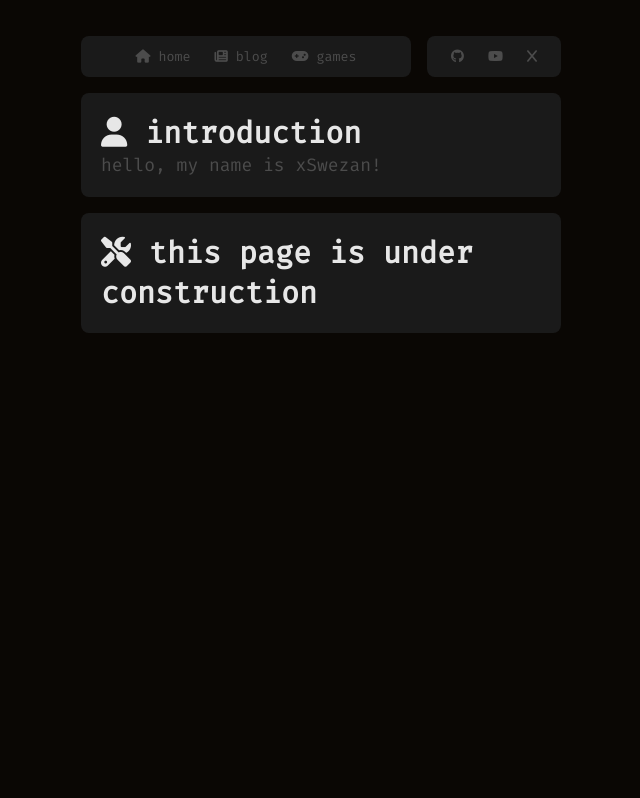
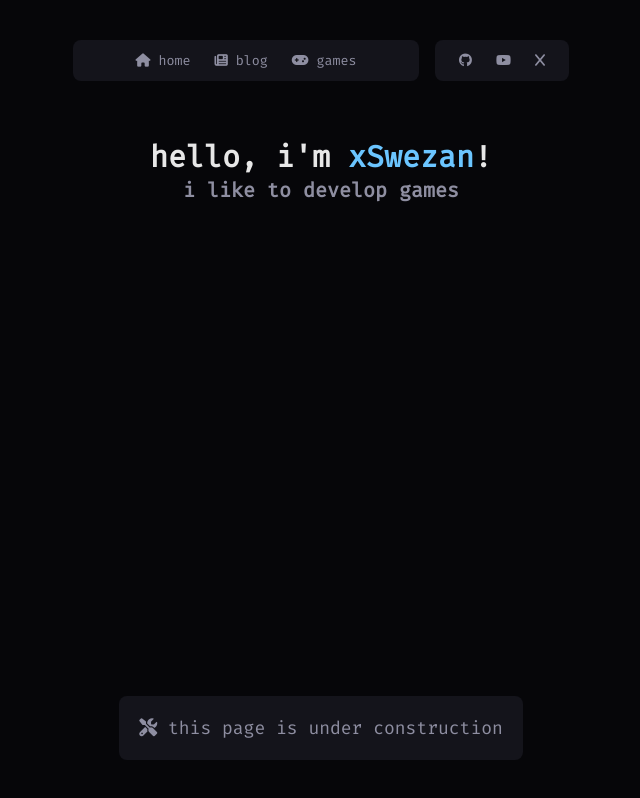
Before and after one commit to xSwezan/xSwezan.github.io, a plain HTML site: page index.html in a window 1280 px wide. Shown: the whole page, without its empty margins (319-959 px from the left). Drawn offline with Linux system fonts and the light colour scheme.

Commit message:
Some trash

```diff
--- a/index.html
+++ b/index.html
@@ -21,18 +21,23 @@
                 <button onclick="window.open('https://www.twitter.com/xSwezan','_blank')"><i class="fa-brands fa-x"></i></button>
             </div>
         </div>
-        <div class="group">
-            <h1><i class="fa-solid fa-user"></i> introduction</h1>
-            <p>hello, my name is xSwezan!</p>
-        </div>
-        <div class="group">
-            <h1><i class="fa-solid fa-tools"></i> this page is under construction</h1>
-            <p></p>
-        </div>
+
+        <section style="display: flex; flex-direction: column; align-items: center; margin: 0 auto; margin-top: 3rem; margin-bottom: 3rem;">
+            <h1>hello, i'm <span style="color: var(--primary);">xSwezan</span>!</h1>
+            <h2>i like to develop games</h2>
+        </section>
+
         <!-- <div class="group">
             <h1><i class="fa-solid fa-code"></i> programming</h1>
-            <p></p>
         </div> -->
+
+        <!-- <div class="group">
+            <h1><i class="fa-solid fa-user"></i> introduction</h1>
+        </div> -->
+
+        <div class="group" style="margin-top: auto;">
+            <p><i class="fa-solid fa-tools"></i> this page is under construction</p>
+        </div>
     </div>
 </body>
 </html>
--- a/style.css
+++ b/style.css
@@ -4,10 +4,10 @@
 }
 
 :root {
-    --background: #0a0704;
-    --primary: #ffac2a;
-    --sub: #4c4c4c;
-    --sub-alt: #1a1a1a;
+    --background: #060609;
+    --primary: #6bc5ff;
+    --sub: #8e8ea1;
+    --sub-alt: #14141b;
     --text: #e7e7e7;
 
     --border-radius: 8px;
@@ -19,8 +19,14 @@
 }
 
 * {
+    padding: 0;
+    margin: 0;
     font-family: "FiraCode";
     box-sizing: border-box;
+}
+
+html, body {
+    height: 100%;
 }
 
 p {
@@ -35,11 +41,20 @@ h1 {
     margin: 0;
 }
 
+h2 {
+    color: var(--sub);
+    font-size: 20px;
+    margin: 0;
+}
+
 .app {
-    padding-top: 20px;
+    height: 100%;
     display: flex;
-    justify-content: center;
+    justify-content: flex-start;
+    align-items: center;
     flex-direction: column;
+    padding-top: 2em;
+    padding-bottom: 2em;
 }
 
 .group {
@@ -51,7 +66,6 @@ h1 {
     display: flex;
     flex-wrap: wrap;
     flex-direction: column;
-    flex: auto;
 
     margin: var(--padding);
 }
```
Also changed, not shown: assets/ashore_logo.jpg (added), assets/skayp1.jpg (added), assets/skayp2.png (added).
